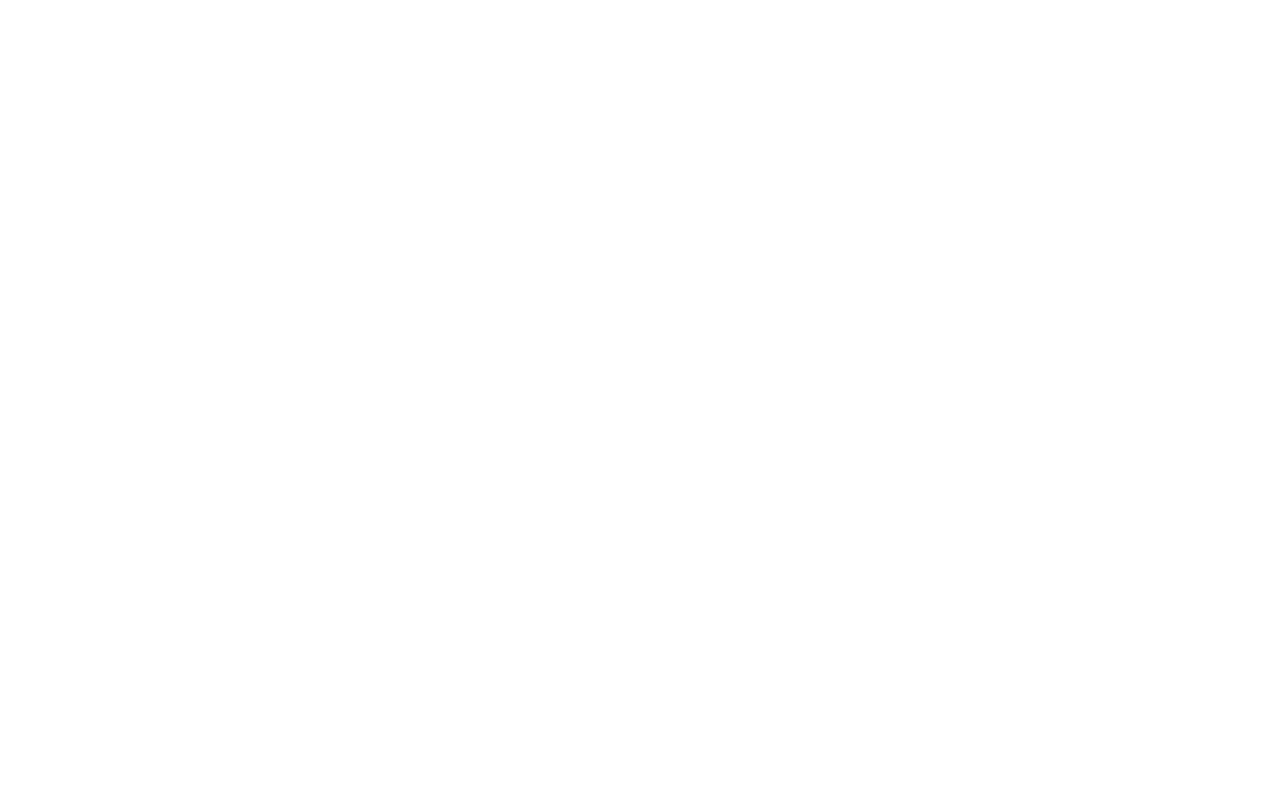
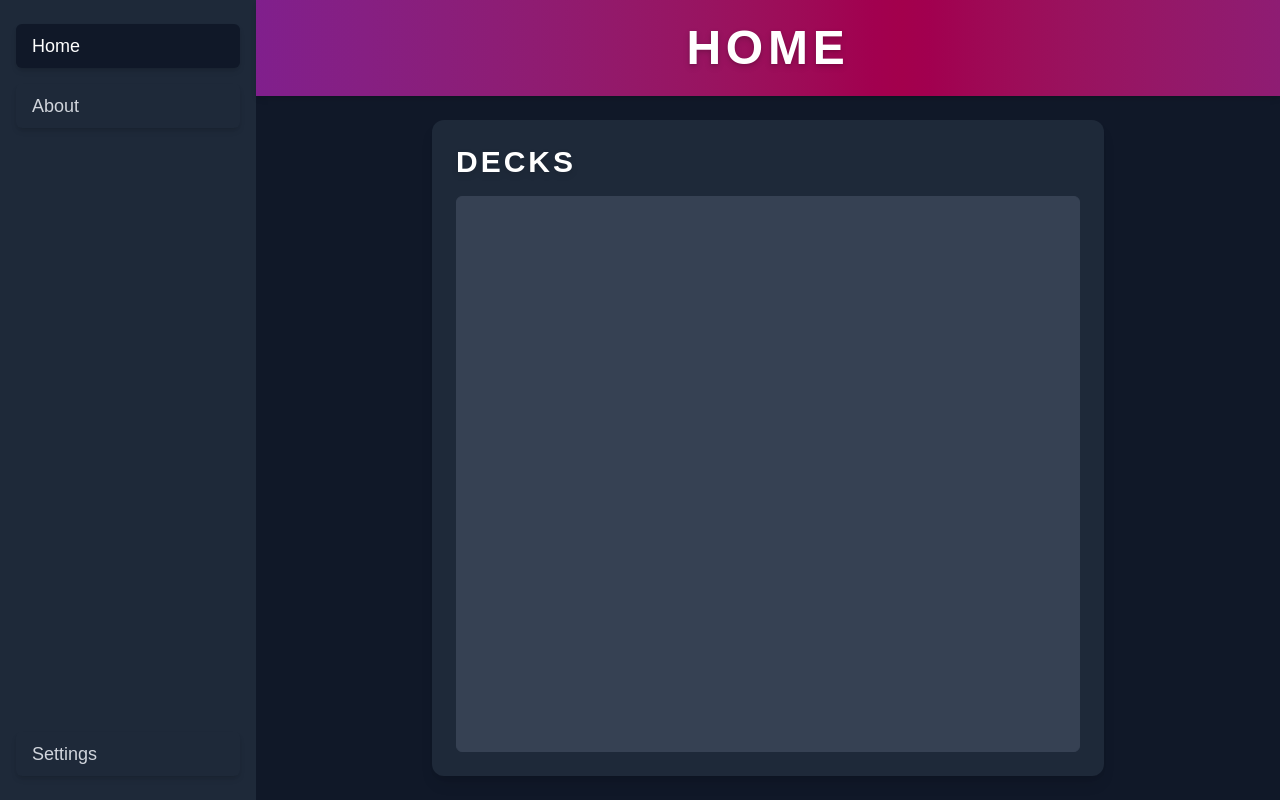
Before and after one commit to J-2-S/flash_cards, a Next.js app: page / in a window 1280 px wide. Built offline with nearby package versions, Linux system fonts and the light colour scheme.

Commit message:
I created all the frontend code we will have to start with

```diff
--- a/package.json
+++ b/package.json
@@ -9,6 +9,7 @@
     "lint": "next lint"
   },
   "dependencies": {
+    "fs": "^0.0.1-security",
     "next": "15.3.4",
     "react": "^19.0.0",
     "react-dom": "^19.0.0"
--- /dev/null
+++ b/src/app/about/page.tsx
@@ -0,0 +1,10 @@
+import { Header, PrettyText } from "@/components/text";
+
+export default function About() {
+   return (
+      <div>
+         <Header>About</Header>
+         <PrettyText>Hello world</PrettyText>
+      </div>
+   );
+}
--- a/src/app/globals.css
+++ b/src/app/globals.css
@@ -27,3 +27,18 @@
    color: var(--foreground);
    font-family: Arial, Helvetica, sans-serif;
 }
+
+@keyframes waveGradient {
+   0% {
+      background-position: 0% 50%;
+   }
+
+   100% {
+      background-position: 200% 50%;
+   }
+}
+
+.animated-gradient {
+   background-size: 200% 200%;
+   animation: waveGradient 8s linear infinite;
+}
--- a/src/app/layout.tsx
+++ b/src/app/layout.tsx
@@ -1,6 +1,7 @@
 import type { Metadata } from "next";
 import { Geist, Geist_Mono } from "next/font/google";
 import "./globals.css";
+import NavMenu from "@/components/nav";
 
 const geistSans = Geist({
    variable: "--font-geist-sans",
@@ -24,17 +25,20 @@
 }>) {
    return (
       <html lang="en">
-         <div class="">
-            <body
-               className={`${geistSans.variable} ${geistMono.variable} antialiased`}
-            >
-               <div className="flex flex-row flex-wrap gap-10">
-                  <div className="flex flex-col">
+         <body
+            className={`${geistSans.variable} ${geistMono.variable} antialiased`}
+         >
+            <div className="flex flex-row flex-wrap h-full">
+               <div className="flex flex-col h-full">
+                  <NavMenu />
+               </div>
+               <div className="flex flex-col flex-1 h-full">
+                  <div className="flex flex-col flex-1 h-full">
                      {children}
                   </div>
                </div>
-            </body>
-         </div>
+            </div>
+         </body>
       </html>
    );
 }
--- a/src/app/page.tsx
+++ b/src/app/page.tsx
@@ -1,9 +1,34 @@
-import { Header } from "@/components/text"
 
+import { Header, PrettyText } from "@/components/text";
+import fs from "fs"
 export default function Home() {
+   const decks: string[] = []; // Temp data
+   console.log(fs.readdirSync("."));
    return (
-      <div>
-         <Header>Home</Header>
+      <div className="h-screen flex flex-col bg-gray-900 text-white">
+         <div className="shrink-0">
+            <Header>Home</Header>
+         </div>
+
+         <div className="flex justify-center items-start flex-1 overflow-hidden p-6">
+            <div className="w-full max-w-2xl h-full bg-gray-800 rounded-xl shadow-lg p-6 flex flex-col">
+               <div className="mb-4 shrink-0">
+                  <PrettyText>Decks</PrettyText>
+               </div>
+
+               {/* Scrollable deck list, fills remaining vertical space */}
+               <div className="overflow-y-auto flex-1 rounded-md border border-gray-700 bg-gray-700 p-4 space-y-4">
+                  {decks.map((item, index) => (
+                     <div
+                        key={index}
+                        className="bg-gray-600 rounded-md p-3 shadow hover:bg-gray-500 transition"
+                     >
+                        <PrettyText size="sm">{item}</PrettyText>
+                     </div>
+                  ))}
+               </div>
+            </div>
+         </div>
       </div>
-   )
+   );
 }
--- /dev/null
+++ b/src/app/settings/page.tsx
@@ -0,0 +1,7 @@
+import { Header } from "@/components/text";
+
+export default function Settings() {
+   return (
+      <Header>Settings</Header>
+   );
+}
--- a/src/components/nav.tsx
+++ b/src/components/nav.tsx
@@ -0,0 +1,48 @@
+'use client'
+import { ReactElement } from "react";
+import { usePathname } from "next/navigation";
+
+export default function NavMenu(): ReactElement {
+   const pathname = usePathname();
+
+   const linkClass = (path: string) =>
+      pathname === path
+         ? "bg-gray-900 text-white"
+         : "text-gray-300 hover:bg-gray-700 hover:text-white";
+
+   return (
+      <nav className="bg-gray-800 text-white shadow-md px-4 h-screen w-64 flex flex-col justify-between py-6">
+         {/* Top Section */}
+         <ul className="flex flex-col gap-4 text-lg">
+            <li>
+               <a
+                  href="/"
+                  className={`block px-4 py-2 rounded-md shadow-md transition-all ${linkClass("/")}`}
+               >
+                  Home
+               </a>
+            </li>
+            <li>
+               <a
+                  href="/about"
+                  className={`block px-4 py-2 rounded-md shadow-md transition-all ${linkClass("/about")}`}
+               >
+                  About
+               </a>
+            </li>
+         </ul>
+
+         {/* Bottom Section */}
+         <ul className="flex flex-col gap-4 text-lg">
+            <li>
+               <a
+                  href="/settings"
+                  className={`block px-4 py-2 rounded-md shadow-md transition-all ${linkClass("/settings")}`}
+               >
+                  Settings
+               </a>
+            </li>
+         </ul>
+      </nav>
+   );
+}
--- a/src/components/text.tsx
+++ b/src/components/text.tsx
@@ -1,4 +1,4 @@
-import { ReactElement, ReactNode } from "react";
+import { CSSProperties, ReactElement, ReactNode } from "react";
 
 type HeaderProps = {
    children: ReactNode;
@@ -6,10 +6,43 @@
 
 export function Header({ children }: HeaderProps): ReactElement {
    return (
-      <header className="bg-gradient-to-r from-pink-800 to-purple-800 text-white shadow-md py-6 px-4 rounded-b-lg">
+      <header className="bg-gradient-to-r from-pink-800 via-purple-800 to-pink-800 text-white shadow-md py-6 px-4 animated-gradient">
          <div className="text-center text-3xl font-semibold tracking-wide drop-shadow">
-            {children}
+            <PrettyText size="xl">{children}</PrettyText>
          </div>
       </header>
    );
 }
+
+type PrettyTextProps = {
+   children: ReactNode;
+   size?: "sm" | "normal" | "lg" | "xl" | "2xl";
+   style?: CSSProperties
+};
+
+export function PrettyText({ children, style, size = "normal" }: PrettyTextProps): ReactElement {
+   const sizeClasses: Record<string, string> = {
+      sm: "text-xl",
+      normal: "text-3xl",
+      lg: "text-4xl",
+      xl: "text-5xl",
+      "2xl": "text-6xl",
+   };
+
+   return (
+      <h1
+         className={`
+        ${sizeClasses[size] || sizeClasses.normal}
+        font-extrabold
+        uppercase
+        tracking-widest
+        text-white
+        drop-shadow-md
+        select-none
+      `}
+         style={style}
+      >
+         {children}
+      </h1>
+   );
+}
```
Also changed, not shown: 2 other files (tests, documents, lock files or other folders).
